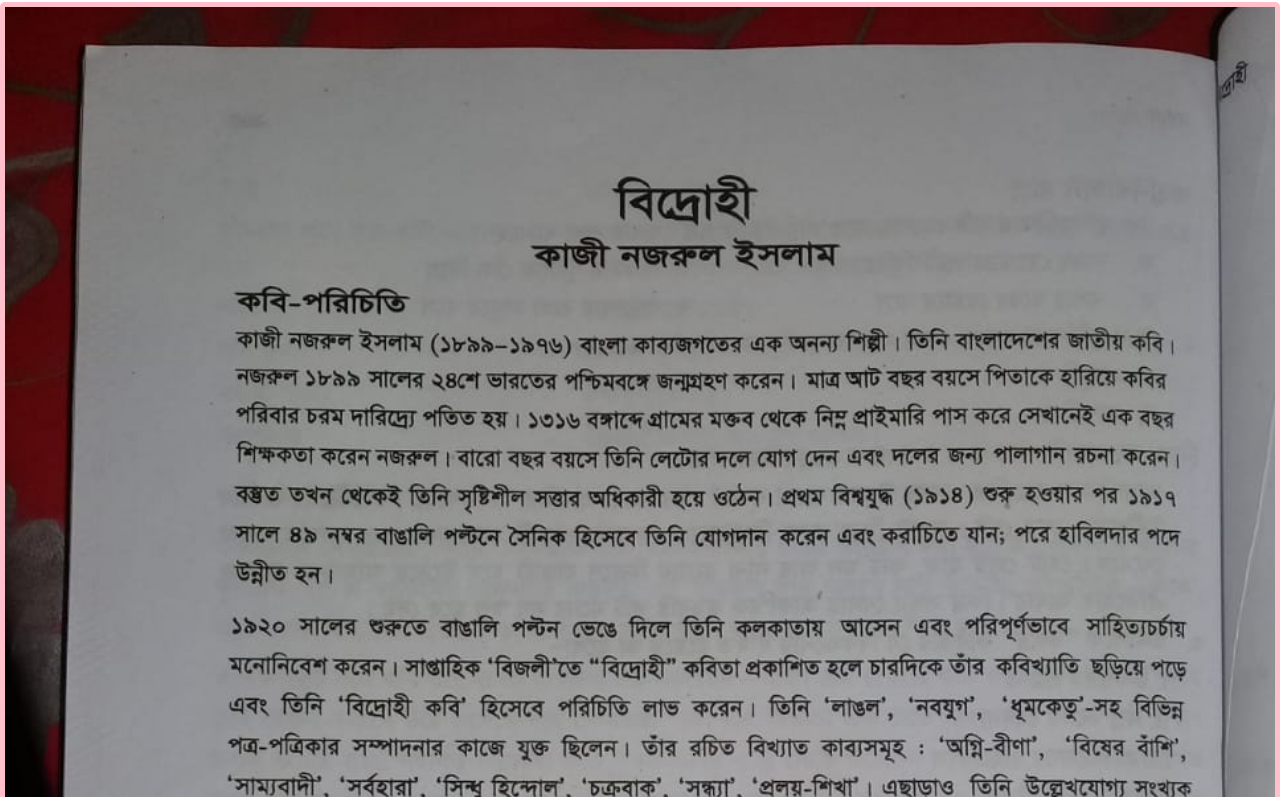
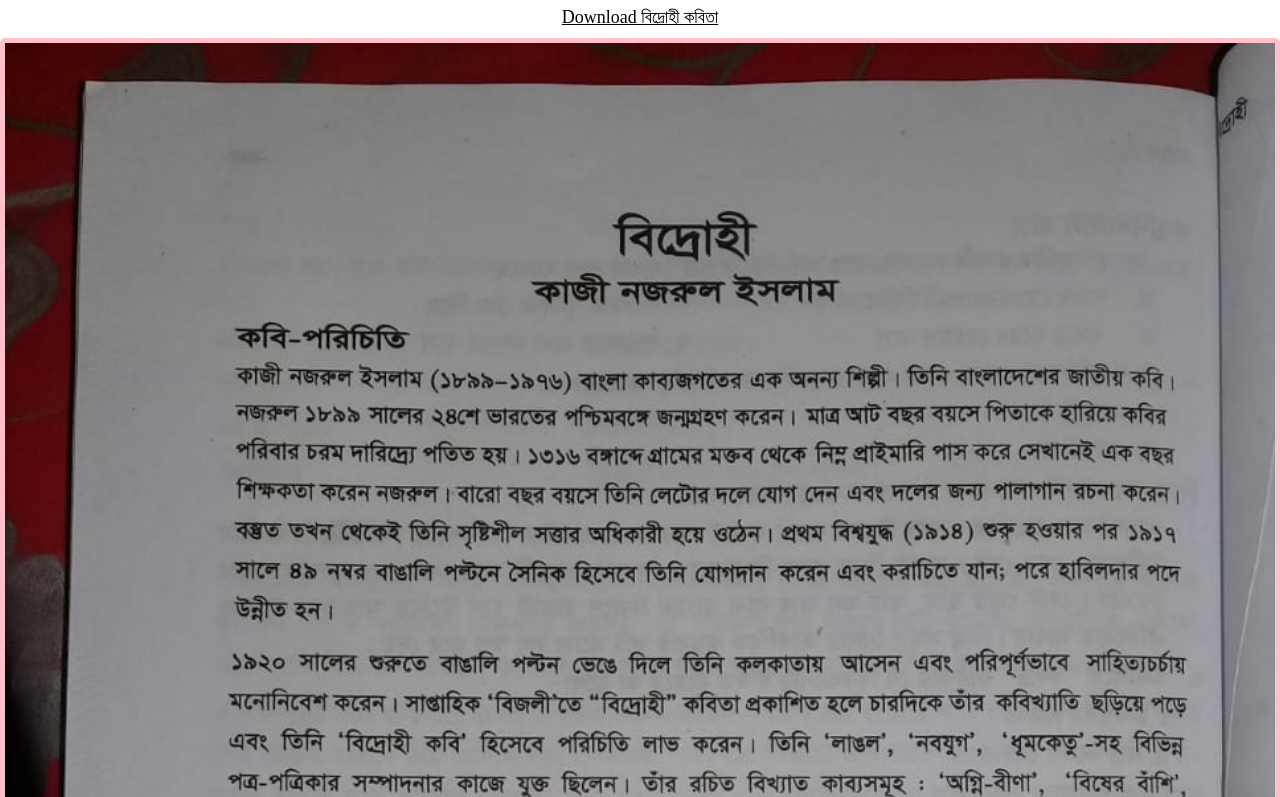
Before and after one commit to procodertanvir/poems, a plain HTML site: page index.html in a window 1280 px wide. Shown: the part 78-875 px from the top of the page. Drawn offline with Linux system fonts and the light colour scheme.

Commit message:
pdf code added

```diff
--- a/index.html
+++ b/index.html
@@ -4,7 +4,7 @@
    <meta charset="UTF-8">
    <meta http-equiv="X-UA-Compatible" content="IE=edge">
    <meta name="viewport" content="width=device-width, initial-scale=1.0">
-   <title>Bangla Poems</title>
+   <title>কবিতা: বিদ্রোহী ও প্রতিদান</title>
 
    <style>
       *{margin: 0; padding: 0;}
@@ -36,6 +36,13 @@
       }
       .footer a{color: aqua; text-decoration: none;}
 
+      .download {
+         color: black;
+         font-size: 18px;
+         display: block;
+         margin: 10px 0;
+      }
+
       @media all and (max-width: 600px){
          h1{font-size: 25px;}
       }
@@ -53,6 +60,7 @@
       <div id="bidrohi">
 
          <h1>বিদ্রোহী কবিতা</h1>
+         <a href="./bidrohi.pdf" class="download">Download বিদ্রোহী কবিতা</a>
          <div class="bidrohi-images">
             <img src="./bidrohi/1.jpeg" alt="">
             <img src="./bidrohi/2.jpeg" alt="">
@@ -67,6 +75,7 @@
       <div id="protidhan">
 
          <h1>প্রতিদান কবিতা</h1>
+         <a href="./protidhan.pdf" class="download">Download প্রতিদান কবিতা</a>
          <div class="protidhan-images">
             <img src="./protidhan/1.jpeg" alt="">
             <img src="./protidhan/2.jpeg" alt="">
```
